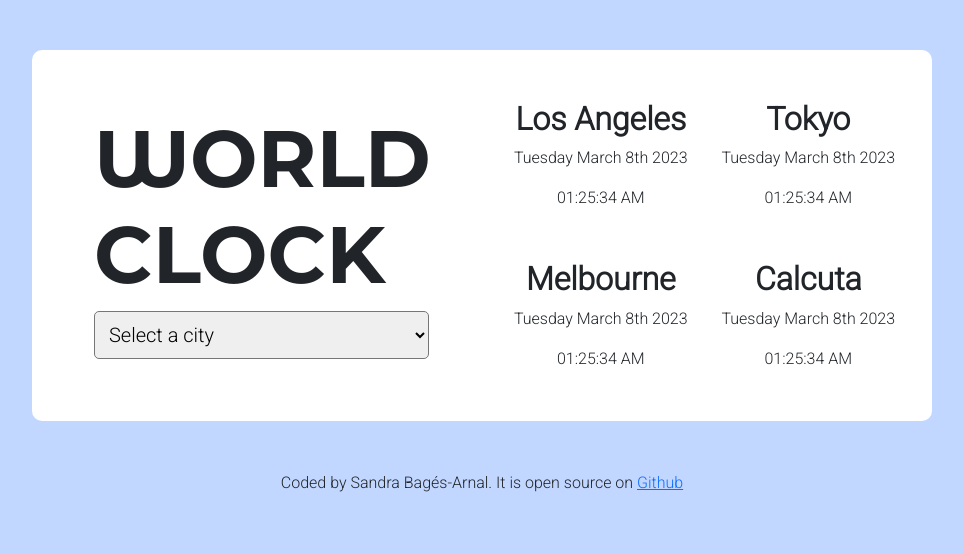
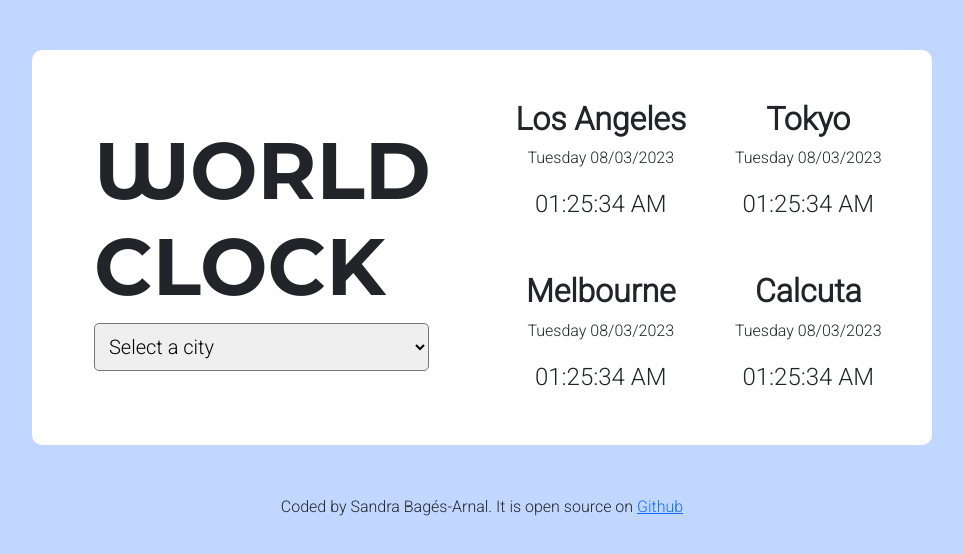
Before and after one commit to sanbaar/world-clock, a plain HTML site: page index.html in a window 1280 px wide. Shown: the whole page, without its empty margins (158-1121 px from the left). Drawn offline with nearby package versions, Linux system fonts and the light colour scheme.

Commit message:
changed date format + time size

```diff
--- a/index.html
+++ b/index.html
@@ -42,13 +42,13 @@
       <div class="col-3">
         <div class="city-top">
           <h2>Los Angeles</h2>
-          <p>Tuesday March 8th 2023</p>
+          <p>Tuesday 08/03/2023</p>
           <div class="time">01:25:34 AM</div>
         </div>
 
         <div class="city-bottom">
           <h2>Melbourne</h2>
-          <p>Tuesday March 8th 2023</p>
+          <p>Tuesday 08/03/2023</p>
           <div class="time">01:25:34 AM</div>
         </div>
       </div>
@@ -56,13 +56,13 @@
       <div class="col-3">
         <div class="city-top">
           <h2>Tokyo</h2>
-          <p>Tuesday March 8th 2023</p>
+          <p>Tuesday 08/03/2023</p>
           <div class="time">01:25:34 AM</div>
         </div>
 
         <div class="city-bottom">
           <h2>Calcuta</h2>
-          <p>Tuesday March 8th 2023</p>
+          <p>Tuesday 08/03/2023</p>
           <div class="time">01:25:34 AM</div>
         </div>
       </div>
--- a/src/style.css
+++ b/src/style.css
@@ -16,6 +16,7 @@ h1 {
 h2 {
   font-weight: bold;
 }
+
 select {
   width: 335px;
   padding: 10px 10px;
@@ -41,4 +42,5 @@ select {
 
 .time {
   text-align: center;
+  font-size: 24px;
 }
```
